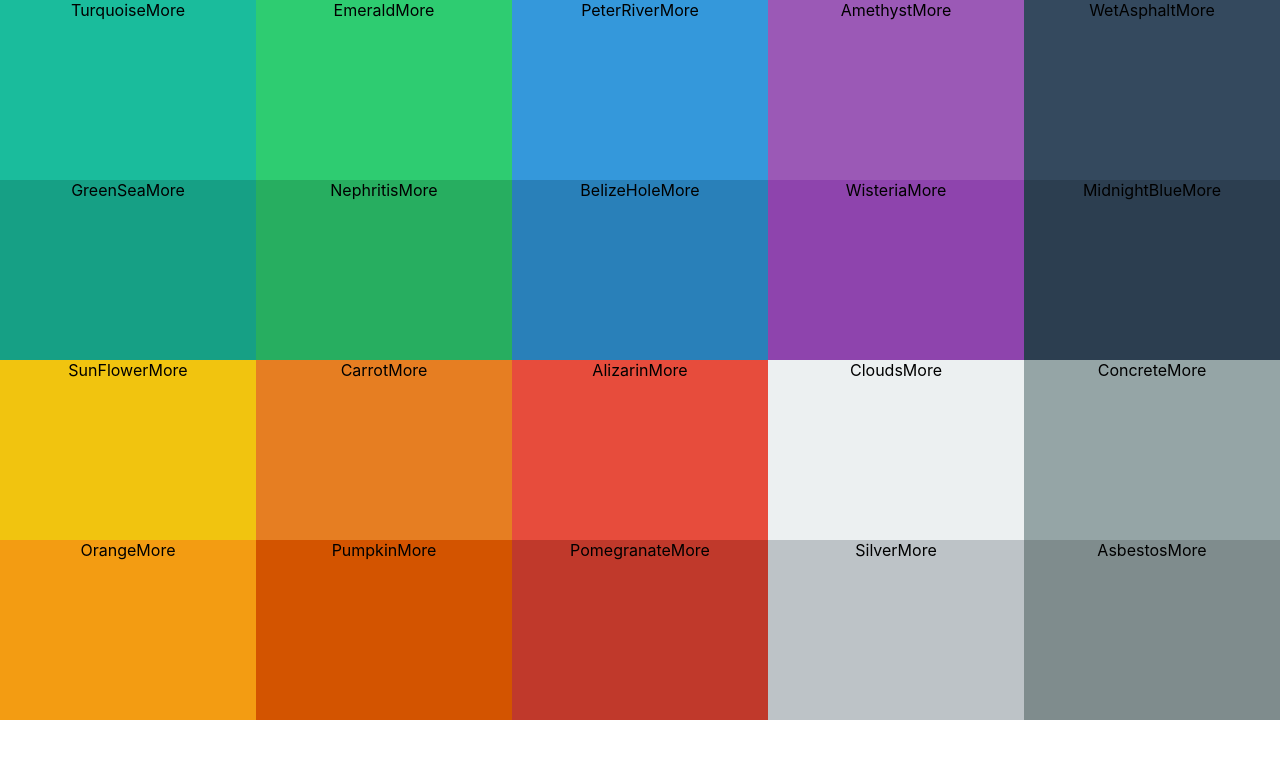
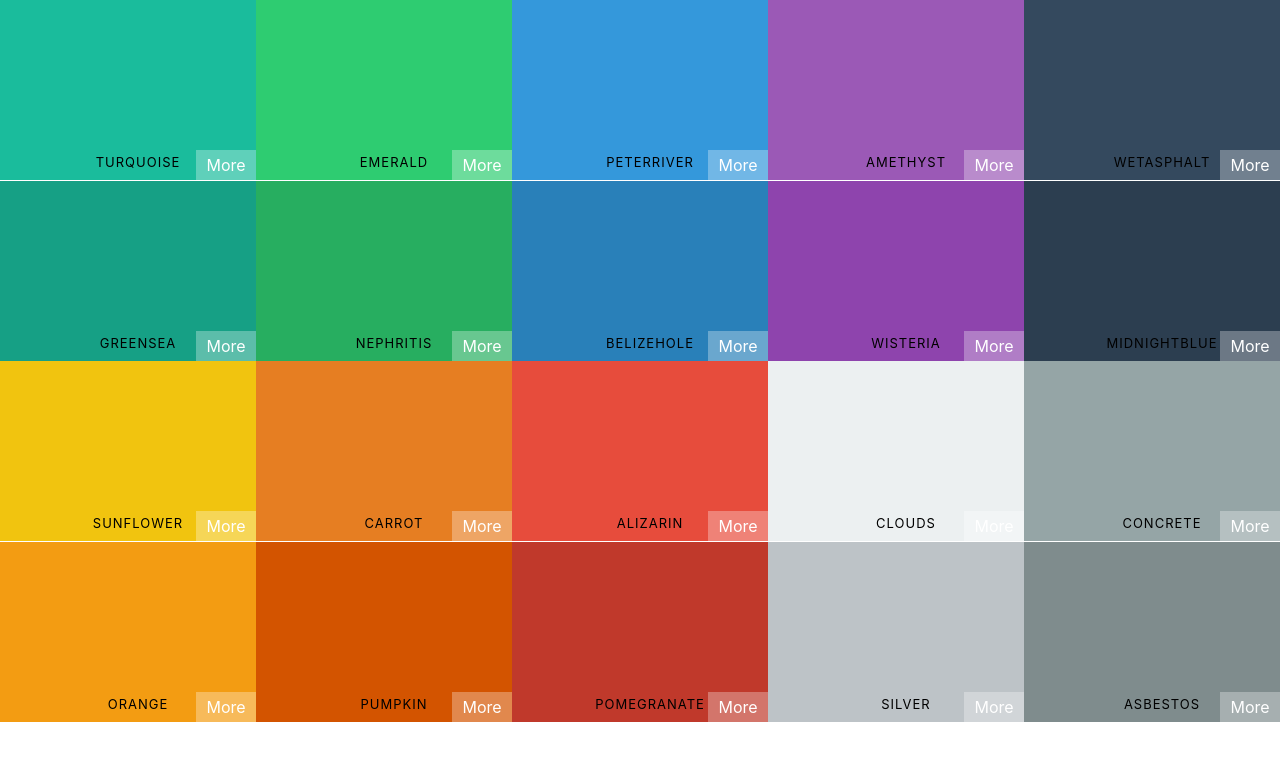
Before and after one commit to AlexOneUp/react-color-palette, a React (Create React App) app: page / in a window 1280 px wide. Shown: the top 760 px of the page. Built offline with nearby package versions, Linux system fonts and the light colour scheme.

Commit message:
Styling ColorBox.js component

```diff
--- a/src/components/ColorBox.css
+++ b/src/components/ColorBox.css
@@ -5,4 +5,55 @@
     display: inline-block;
     position: relative;
     cursor: pointer;
+    margin-bottom: -3.5px;
 }
+
+.copy-button {
+    width: 100px;
+    height: 30px;
+    position: absolute;
+    top: 50%;
+    left: 50%;
+    margin-left: -50px;
+    margin-top: -15px;
+    text-align: center;
+    outline: none;
+    background: rgba(255, 255, 255, 0.3);
+    font-size: 1rem;
+    line-height: 30px;
+    color: white;
+    text-transform: uppercase;
+    border: none;
+    opacity: 0;
+}
+
+.ColorBox:hover .copy-button {
+    opacity: 1;
+    transition: 0.39s;
+}
+
+.box-content {
+    position: absolute;
+    width: 100%;
+    left: 0px;
+    padding: 10px;
+    bottom: 0px;
+    color: black;
+    letter-spacing: 1px;
+    text-transform: uppercase;
+    font-size: 13px;
+}
+
+.see-more {
+    background: rgba(255, 255, 255, 0.3);
+    position: absolute;
+    border: none;
+    right: 0px;
+    bottom: 0px;
+    color: white;
+    width: 60px;
+    height: 30px;
+    text-align: center;
+    line-height: 30px;
+
+}
--- a/src/components/ColorBox.js
+++ b/src/components/ColorBox.js
@@ -2,10 +2,17 @@
 import './ColorBox.css';
 class ColorBox extends Component {
     render() {
+        const { name, background } = this.props;
         return (
-            <div style={{ background: this.props.background }} className='ColorBox'>
-            <span>{this.props.name}</span>
-                <span>More</span>
+            <div style={{ background }} className="ColorBox">
+                <div className="copy-container">
+                    <div className="box-content">
+                        <span>{name}</span>
+
+                    </div>
+                    <button className="copy-button">Copy</button>
+                </div>
+                <span className="see-more">More</span>
             </div>
         )
     }
```
